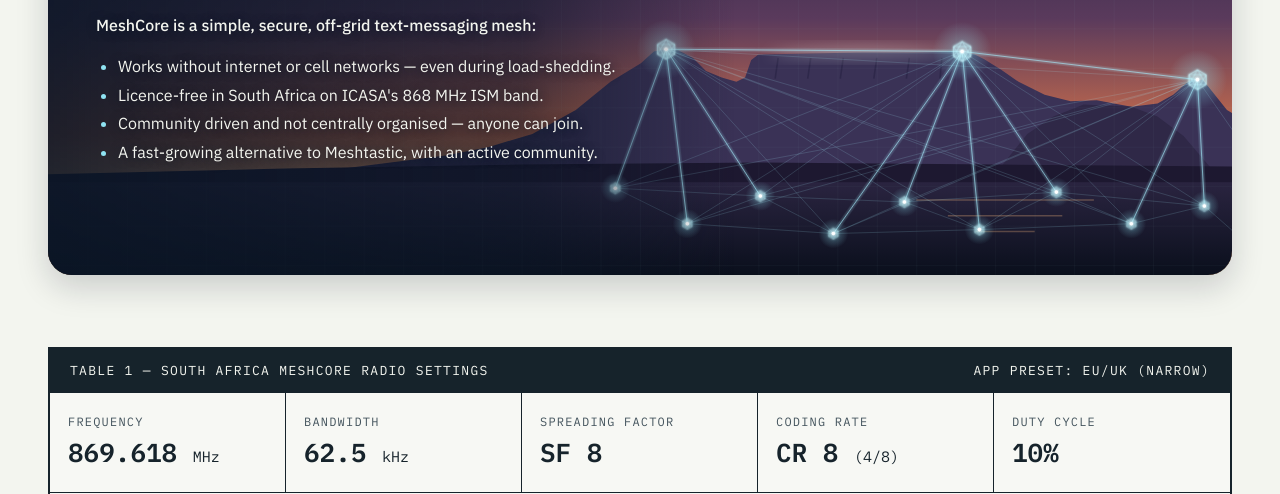
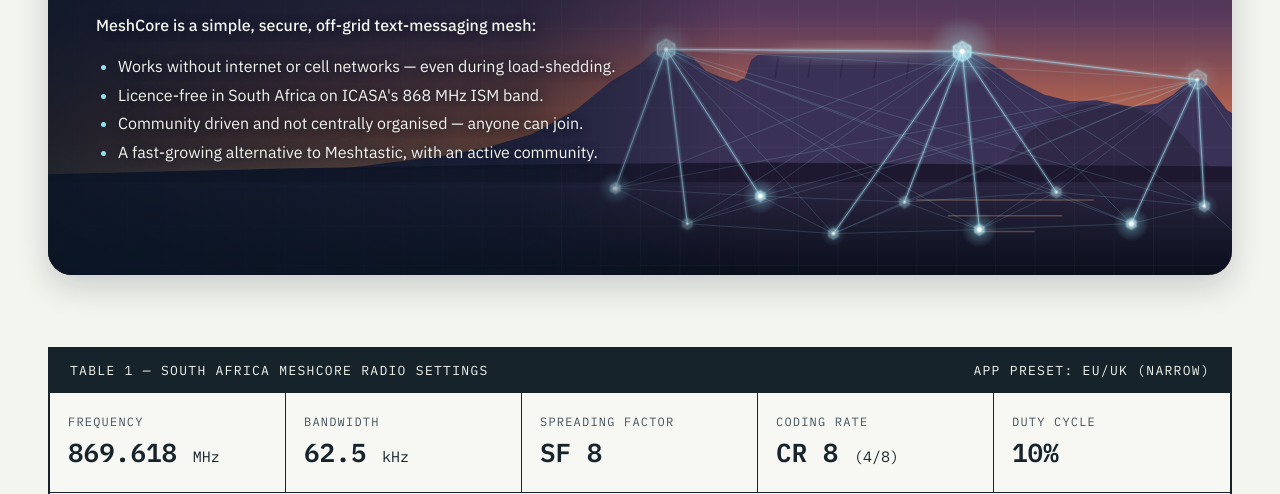
Before and after one commit to digitalhobo-area51/MeshCape, an Astro site: page / in a window 1280 px wide. Shown: the part 311-805 px from the top of the page. Built offline with nearby package versions, Linux system fonts and the light colour scheme; Astro itself is replaced by a stand-in of ours.

Commit message:
Hero: vary node brightness irregularly
Co-Authored-By: Claude Opus 5.5 <noreply@anthropic.com>
Claude-Session: https://claude.ai/code/session_01EAqqcBgZDoBRkKYjtyT4kj

```diff
--- a/src/components/Hero.astro
+++ b/src/components/Hero.astro
@@ -73,9 +73,10 @@ import { apps } from '../data/site';
         <!-- faint: other large-small links and all links between small nodes -->
         <g stroke-width=".8" stroke-opacity=".2"><path d="M626.4 421.2 L1165.0 452.0" /><path d="M575 562 L926.5 423.4" /><path d="M575 562 L1165.0 452.0" /><path d="M648 598 L926.5 423.4" /><path d="M648 598 L1165.0 452.0" /><path d="M722 570 L926.5 423.4" /><path d="M722 570 L1165.0 452.0" /><path d="M796 608 L626.4 421.2" /><path d="M796 608 L1165.0 452.0" /><path d="M868 576 L626.4 421.2" /><path d="M868 576 L1165.0 452.0" /><path d="M944 604 L626.4 421.2" /><path d="M944 604 L1165.0 452.0" /><path d="M1022 566 L626.4 421.2" /><path d="M1022 566 L1165.0 452.0" /><path d="M1098 598 L626.4 421.2" /><path d="M1098 598 L926.5 423.4" /><path d="M1172 580 L626.4 421.2" /><path d="M1172 580 L926.5 423.4" /><path d="M575 562 L648 598" /><path d="M648 598 L722 570" /><path d="M722 570 L796 608" /><path d="M796 608 L868 576" /><path d="M868 576 L944 604" /><path d="M944 604 L1022 566" /><path d="M1022 566 L1098 598" /><path d="M1098 598 L1172 580" /><path d="M575 562 L722 570" /><path d="M648 598 L796 608" /><path d="M722 570 L868 576" /><path d="M796 608 L944 604" /><path d="M868 576 L1022 566" /><path d="M944 604 L1098 598" /><path d="M1022 566 L1172 580" /><path d="M1172 580 L1240 640" /><path d="M1165.0 452.0 L1240 560" /></g>
       </g>
-      <g fill="url(#h-node-glow)"><circle cx="626.4" cy="421.2" r="30" /><circle cx="926.5" cy="423.4" r="30" /><circle cx="1165.0" cy="452.0" r="30" /><circle cx="575" cy="562" r="15" /><circle cx="648" cy="598" r="15" /><circle cx="722" cy="570" r="15" /><circle cx="796" cy="608" r="15" /><circle cx="868" cy="576" r="15" /><circle cx="944" cy="604" r="15" /><circle cx="1022" cy="566" r="15" /><circle cx="1098" cy="598" r="15" /><circle cx="1172" cy="580" r="15" /></g>
-      <g fill="rgba(190, 245, 255, .1)" stroke="#C8F7FF" stroke-width=".9" stroke-opacity=".85" filter="url(#h-soft)"><use href="#h-crystal" transform="translate(626.4 421.2)" /><use href="#h-crystal" transform="translate(926.5 423.4)" /><use href="#h-crystal" transform="translate(1165.0 452.0)" /><use href="#h-crystal" transform="translate(575 562) scale(.55)" /><use href="#h-crystal" transform="translate(648 598) scale(.55)" /><use href="#h-crystal" transform="translate(722 570) scale(.55)" /><use href="#h-crystal" transform="translate(796 608) scale(.55)" /><use href="#h-crystal" transform="translate(868 576) scale(.55)" /><use href="#h-crystal" transform="translate(944 604) scale(.55)" /><use href="#h-crystal" transform="translate(1022 566) scale(.55)" /><use href="#h-crystal" transform="translate(1098 598) scale(.55)" /><use href="#h-crystal" transform="translate(1172 580) scale(.55)" /></g>
-      <g fill="#FFFFFF" filter="url(#h-soft)"><circle cx="626.4" cy="421.2" r="1.8" /><circle cx="926.5" cy="423.4" r="1.8" /><circle cx="1165.0" cy="452.0" r="1.8" /><circle cx="575" cy="562" r="1.8" /><circle cx="648" cy="598" r="1.8" /><circle cx="722" cy="570" r="1.8" /><circle cx="796" cy="608" r="1.8" /><circle cx="868" cy="576" r="1.8" /><circle cx="944" cy="604" r="1.8" /><circle cx="1022" cy="566" r="1.8" /><circle cx="1098" cy="598" r="1.8" /><circle cx="1172" cy="580" r="1.8" /></g>
+      <!-- nodes: brightness varies per node on purpose -->
+      <g fill="url(#h-node-glow)"><circle cx="626.4" cy="421.2" r="28" opacity="0.6" /><circle cx="926.5" cy="423.4" r="36" opacity="1.0" /><circle cx="1165.0" cy="452.0" r="23" opacity="0.35" /><circle cx="575" cy="562" r="17" opacity="0.85" /><circle cx="648" cy="598" r="11" opacity="0.25" /><circle cx="722" cy="570" r="18" opacity="1.0" /><circle cx="796" cy="608" r="13" opacity="0.5" /><circle cx="868" cy="576" r="11" opacity="0.3" /><circle cx="944" cy="604" r="18" opacity="0.95" /><circle cx="1022" cy="566" r="12" opacity="0.4" /><circle cx="1098" cy="598" r="18" opacity="1.0" /><circle cx="1172" cy="580" r="14" opacity="0.6" /></g>
+      <g fill="rgba(190, 245, 255, .1)" stroke="#C8F7FF" stroke-width=".9" stroke-opacity=".85" filter="url(#h-soft)"><use href="#h-crystal" transform="translate(626.4 421.2)" opacity="0.72" /><use href="#h-crystal" transform="translate(926.5 423.4)" opacity="1.0" /><use href="#h-crystal" transform="translate(1165.0 452.0)" opacity="0.54" /><use href="#h-crystal" transform="translate(575 562) scale(0.55)" opacity="0.9" /><use href="#h-crystal" transform="translate(648 598) scale(0.55)" opacity="0.47" /><use href="#h-crystal" transform="translate(722 570) scale(0.55)" opacity="1.0" /><use href="#h-crystal" transform="translate(796 608) scale(0.55)" opacity="0.65" /><use href="#h-crystal" transform="translate(868 576) scale(0.55)" opacity="0.51" /><use href="#h-crystal" transform="translate(944 604) scale(0.55)" opacity="0.96" /><use href="#h-crystal" transform="translate(1022 566) scale(0.55)" opacity="0.58" /><use href="#h-crystal" transform="translate(1098 598) scale(0.55)" opacity="1.0" /><use href="#h-crystal" transform="translate(1172 580) scale(0.55)" opacity="0.72" /></g>
+      <g fill="#FFFFFF" filter="url(#h-soft)"><circle cx="626.4" cy="421.2" r="1.7" opacity="0.74" /><circle cx="926.5" cy="423.4" r="2.2" opacity="1.0" /><circle cx="1165.0" cy="452.0" r="1.4" opacity="0.58" /><circle cx="575" cy="562" r="2.0" opacity="0.9" /><circle cx="648" cy="598" r="1.3" opacity="0.51" /><circle cx="722" cy="570" r="2.2" opacity="1.0" /><circle cx="796" cy="608" r="1.6" opacity="0.68" /><circle cx="868" cy="576" r="1.4" opacity="0.54" /><circle cx="944" cy="604" r="2.1" opacity="0.97" /><circle cx="1022" cy="566" r="1.5" opacity="0.61" /><circle cx="1098" cy="598" r="2.2" opacity="1.0" /><circle cx="1172" cy="580" r="1.7" opacity="0.74" /></g>
 
       <rect width="1200" height="650" fill="url(#h-grid)" />
       <rect width="1200" height="650" fill="url(#h-shade)" />
```
